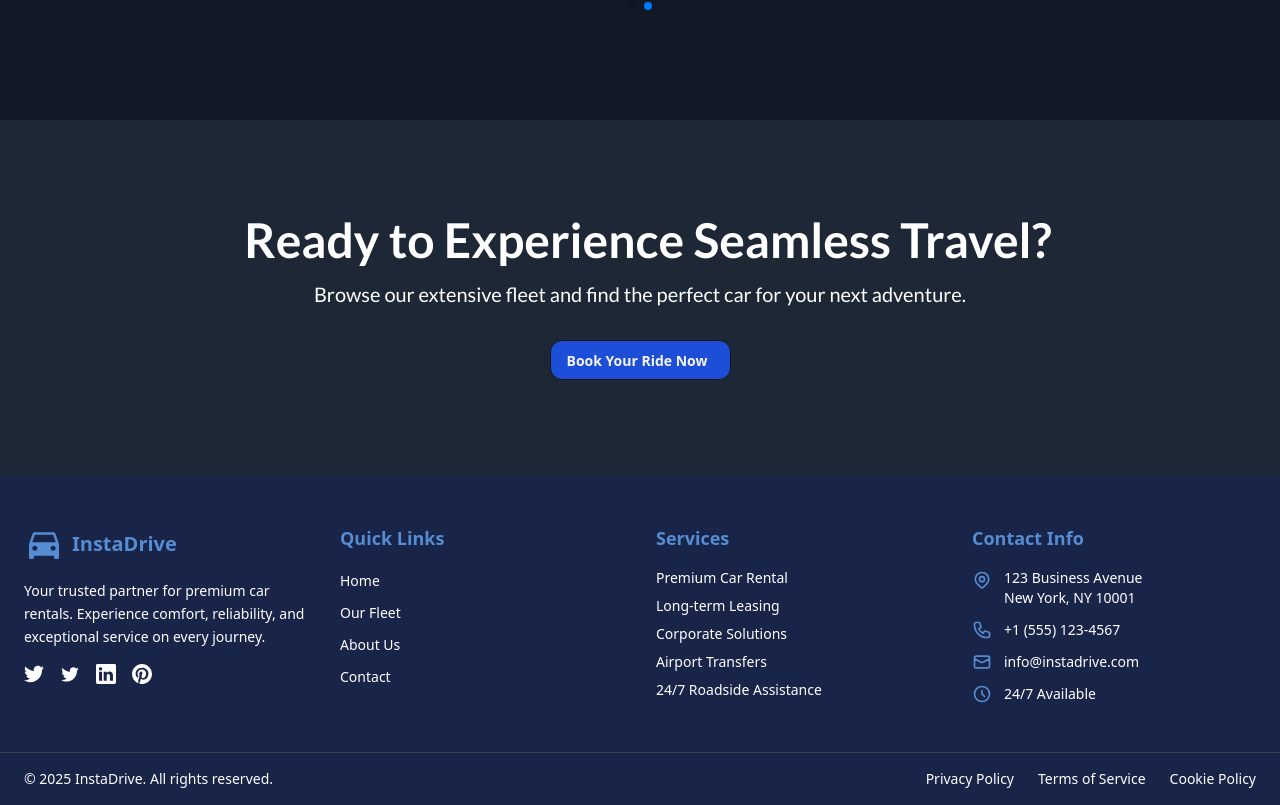
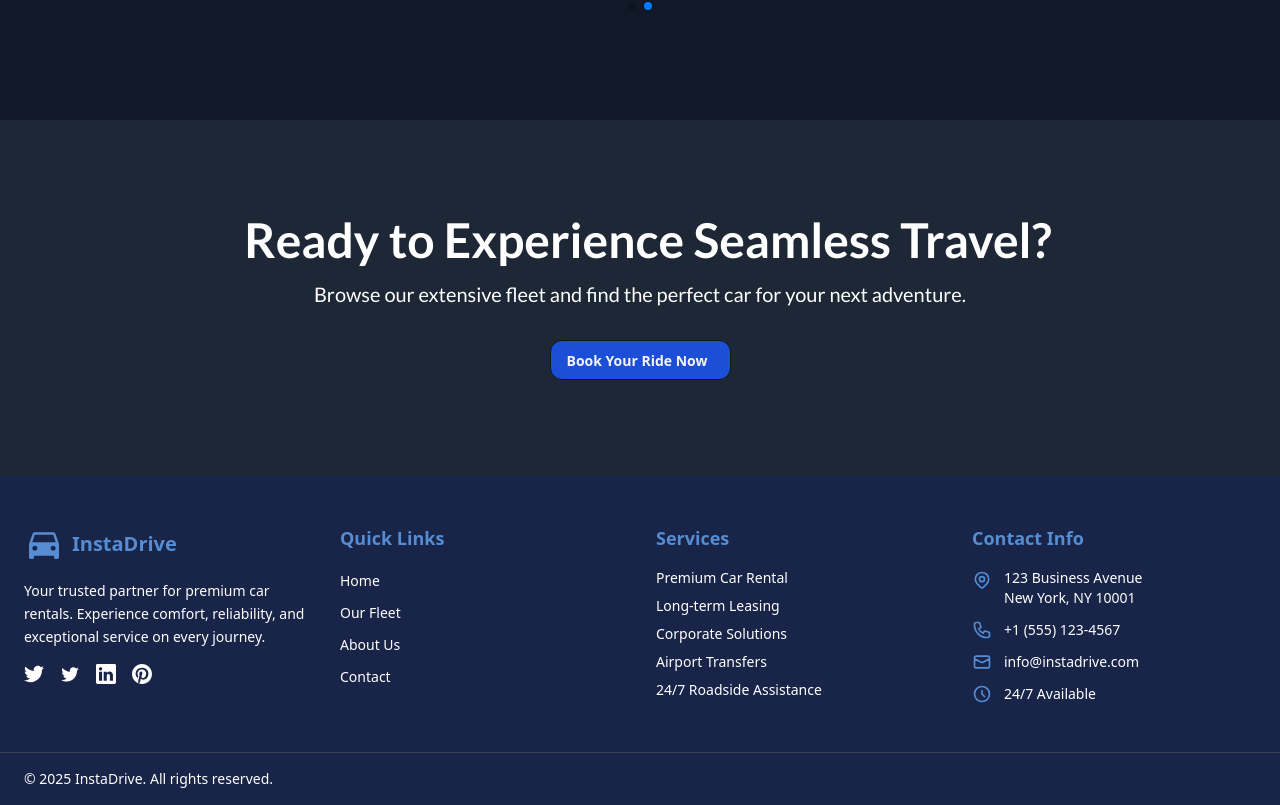
Before and after one commit to jacobferreras/car-rental, a Next.js app: page / in a window 1280 px wide. Shown: the part 2992-3797 px from the top of the page. Built offline with nearby package versions, Linux system fonts and the light colour scheme; no server answers; the database is empty.

Commit message:
fix: remove footer links for privacy, terms, and cookies policies

```diff
--- a/components/common/Footer.tsx
+++ b/components/common/Footer.tsx
@@ -226,26 +226,6 @@ const Footer = () => {
               <p className="text-white text-sm">
                 © 2025 InstaDrive. All rights reserved.
               </p>
-              <div className="flex space-x-6">
-                <Link
-                  href="/privacy"
-                  className="text-white hover:text-blue-500 text-sm transition-colors"
-                >
-                  Privacy Policy
-                </Link>
-                <Link
-                  href="/terms"
-                  className="text-white hover:text-blue-500 text-sm transition-colors"
-                >
-                  Terms of Service
-                </Link>
-                <Link
-                  href="/cookies"
-                  className="text-white hover:text-blue-500 text-sm transition-colors"
-                >
-                  Cookie Policy
-                </Link>
-              </div>
             </div>
           </div>
         </div>
```
